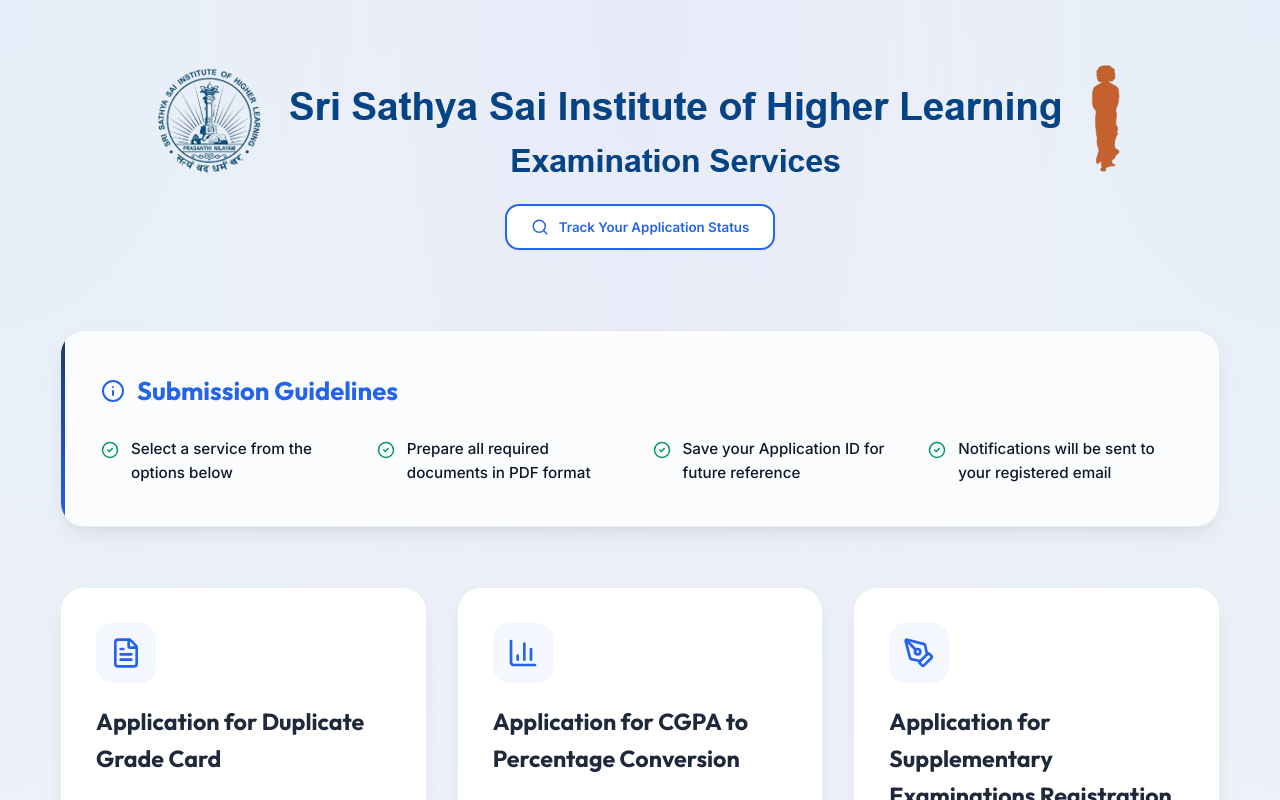
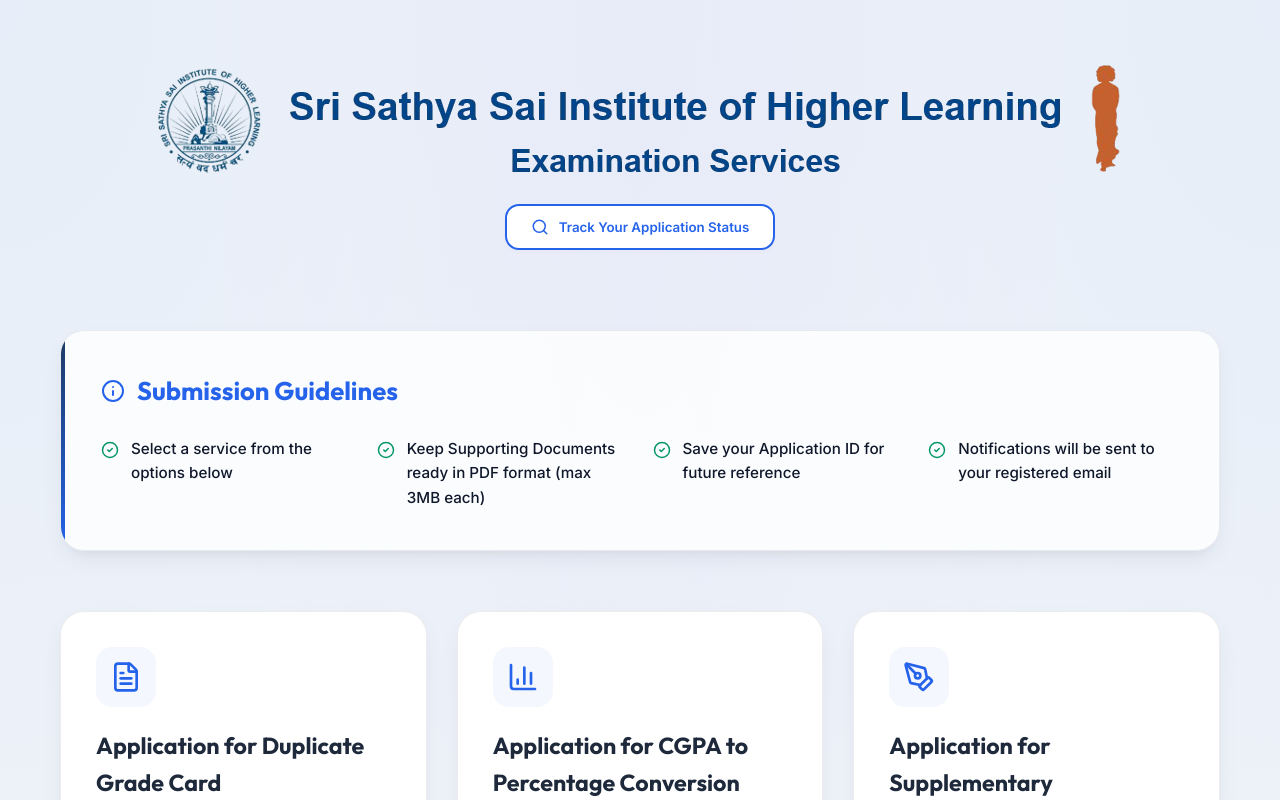
Before and after one commit to sathyajain12/Student_service, a React (Vite) app in the folder frontend/: page / in a window 1280 px wide. Shown: the top 800 px of the page. Built offline with nearby package versions, Linux system fonts and the light colour scheme; no server answers.

Commit message:
updated an instruction in portal

```diff
--- a/frontend/src/pages/Portal.jsx
+++ b/frontend/src/pages/Portal.jsx
@@ -88,7 +88,7 @@
         <div style={{ display: 'grid', gridTemplateColumns: 'repeat(auto-fit, minmax(250px, 1fr))', gap: '25px' }}>
           {[
             'Select a service from the options below',
-            'Prepare all required documents in PDF format',
+            'Keep Supporting Documents ready in PDF format (max 3MB each)',
             'Save your Application ID for future reference',
             'Notifications will be sent to your registered email'
           ].map((text, i) => (
```
